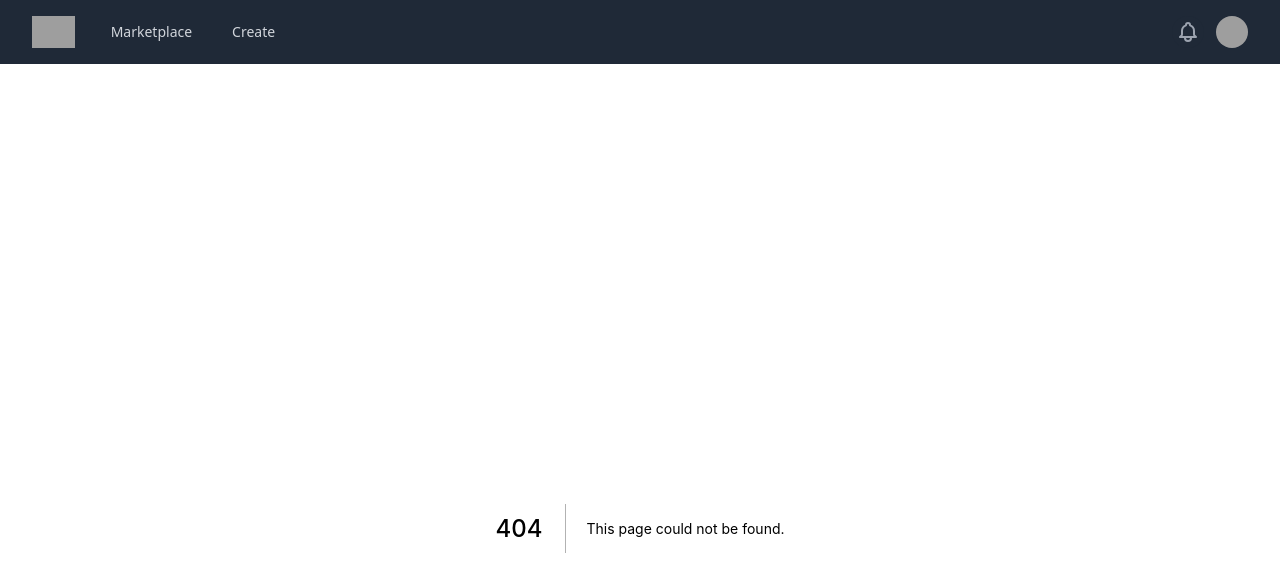
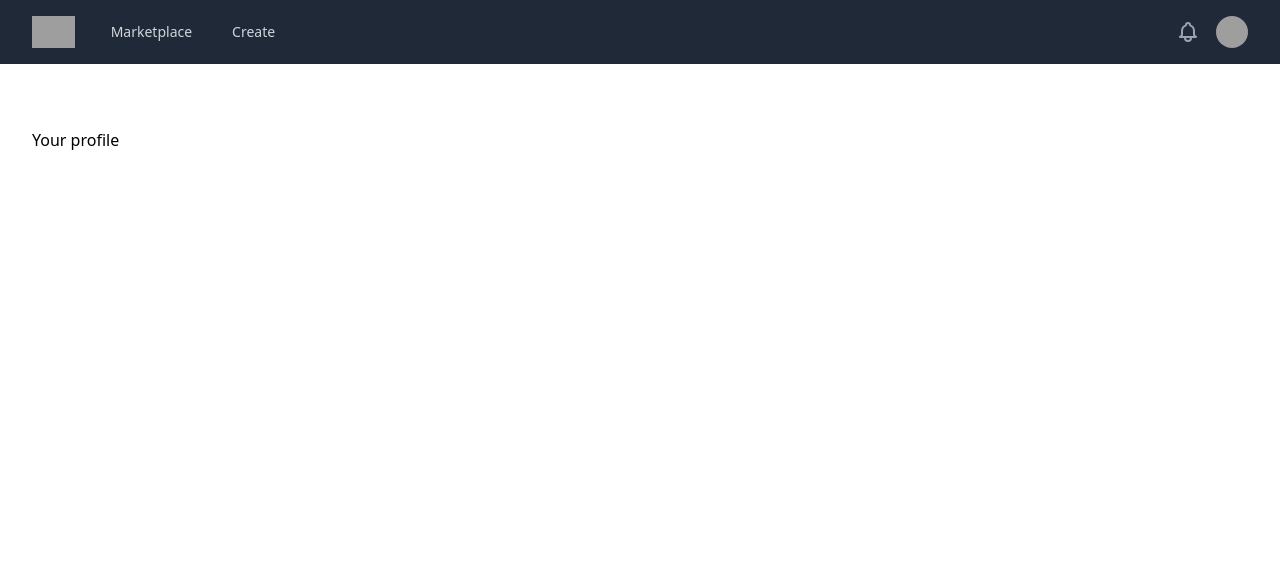
Before and after one commit to DanyloNovikov/Trinix, a Next.js app: page /profile in a window 1280 px wide. Before the commit this address had no page. Shown: the top 576 px of the page. Built offline with nearby package versions, Linux system fonts and the light colour scheme; grey boxes are pictures that could not be loaded.

Commit message:
Create "my Profile" page

```diff
--- /dev/null
+++ b/pages/profile/index.tsx
@@ -0,0 +1,9 @@
+import { NextPage } from 'next';
+
+const Profile: NextPage = () => {
+    return <>
+        <h1>Your profile</h1>
+    </>
+}
+
+export default Profile;
```
